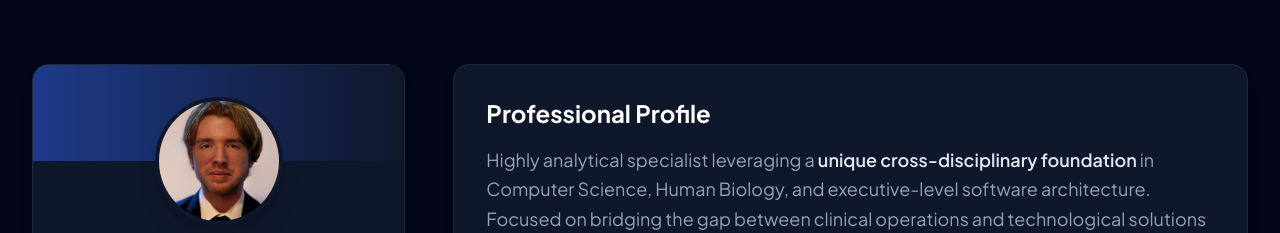
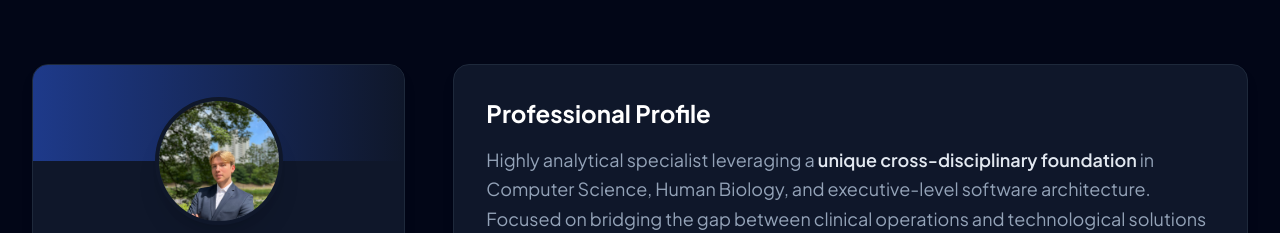
Before and after one commit to Sebastian-Wit/resume.github.io, a plain HTML site: page index.html in a window 1280 px wide. Shown: the top 233 px of the page. Drawn offline with nearby package versions, Linux system fonts and the light colour scheme.

Commit message:
Photo Update

```diff
--- a/index.html
+++ b/index.html
@@ -78,7 +78,7 @@
 
                     <div class="relative z-10 mx-auto w-32 h-32 rounded-full border-4 border-slate-900 shadow-xl overflow-hidden bg-slate-800 mb-4">
                         <!-- Placeholder Image -->
-                        <img src="./photo/Photo.jpg" alt="Sebastian Witkowski" class="w-full h-full object-cover">
+                        <img src="./photo/Photo.jpeg" alt="Sebastian Witkowski" class="w-full h-full object-cover">
                     </div>
 
                     <h1 class="text-2xl font-bold text-white mb-1">SEBASTIAN WITKOWSKI</h1>
```
Also changed, not shown: photo/Photo.jpeg (added), photo/Photo.jpg (deleted).
